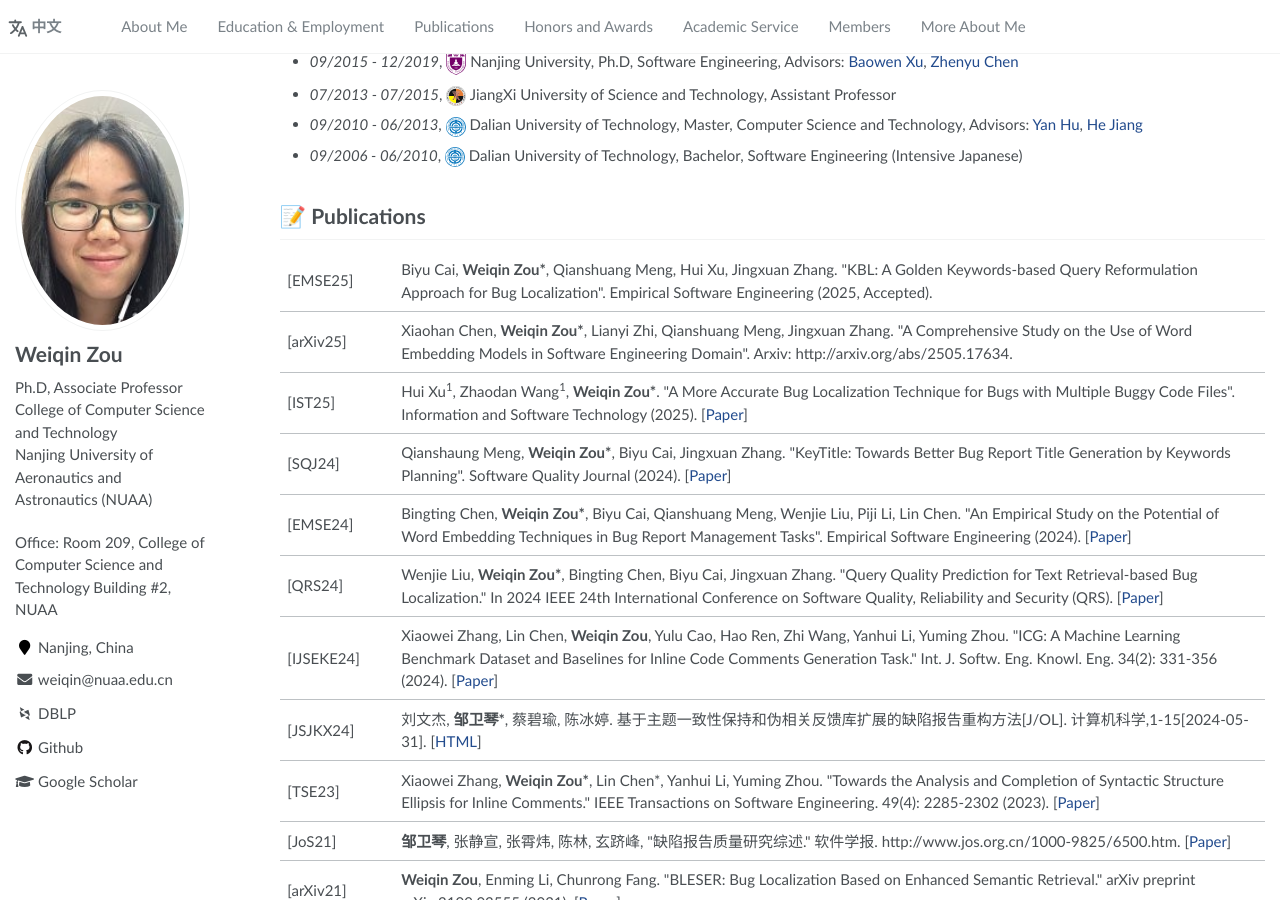
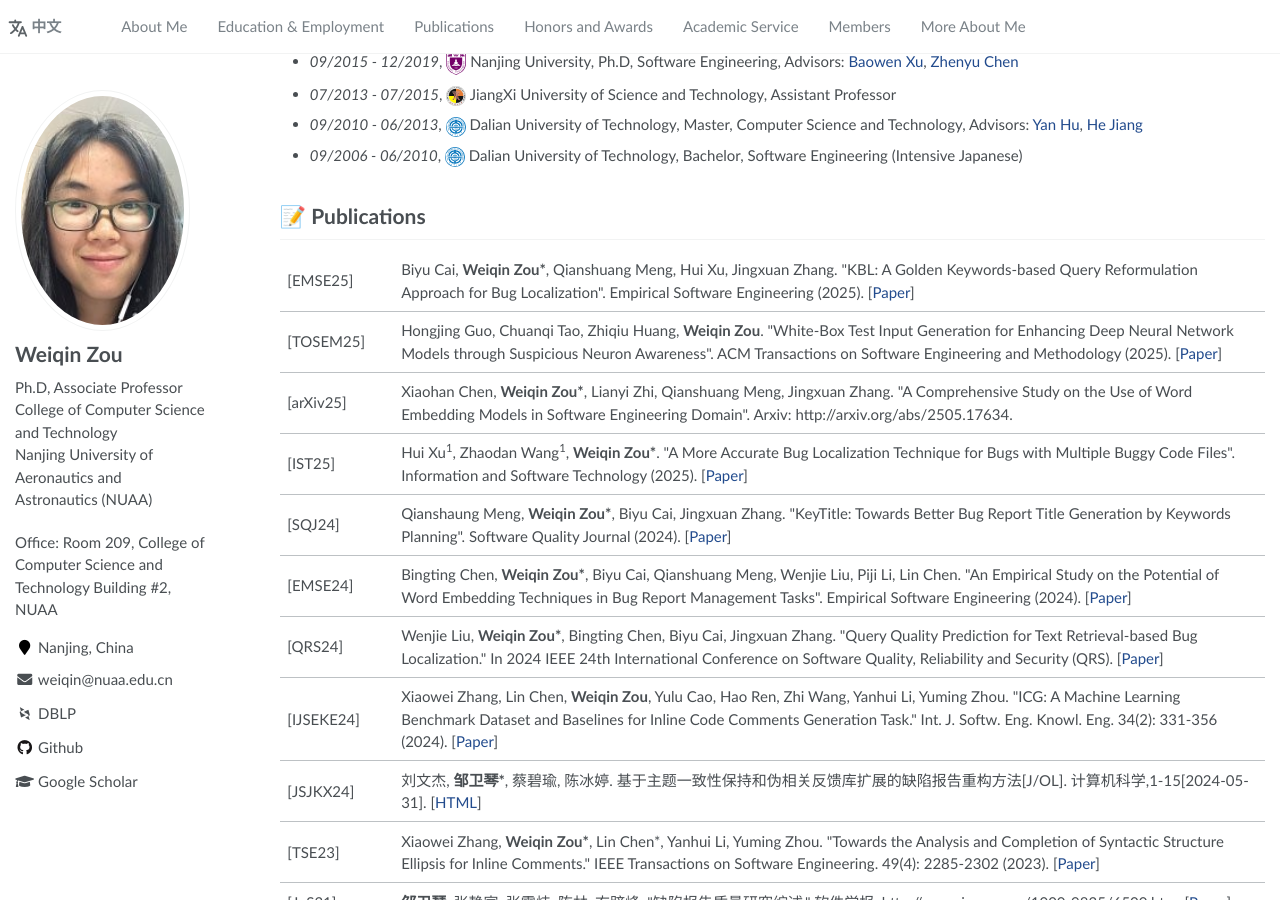
Before and after one commit to Weiqin-Zou/Weiqin-Zou.github.io, a Jekyll site: the page built from _pages/about.md, in a window 1280 px wide and 900 px high, scrolled down 301 px. Built offline with Jekyll 4.4.1, drawn with Linux system fonts in a browser that asks for light colours; some web fonts are replaced.

Commit message:
Update about.md

```diff
--- a/_pages/about.md
+++ b/_pages/about.md
@@ -39,8 +39,15 @@ I am actively recruiting graduate students, typically enrolling 2-3 each year. P
 <table border="0">
   <tr><span>
     <td valign="top" width="110" id="EMSE25">[EMSE25]</td>
-    <td valign="top">Biyu Cai, <b>Weiqin Zou*</b>, Qianshuang Meng, Hui Xu, Jingxuan Zhang. "KBL: A Golden Keywords-based Query Reformulation Approach for Bug Localization". Empirical Software Engineering (2025, Accepted).
-    </td></span></tr>
+    <td valign="top">Biyu Cai, <b>Weiqin Zou*</b>, Qianshuang Meng, Hui Xu, Jingxuan Zhang. "KBL: A Golden Keywords-based Query Reformulation Approach for Bug Localization". Empirical Software Engineering (2025).
+      <span>[<a href="papers/EMSE2025.pdf">Paper</a>]</span></td>
+  </span></tr>
+
+  <tr><span>
+    <td valign="top" width="110" id="TOSEM25">[TOSEM25]</td>
+    <td valign="top">Hongjing Guo, Chuanqi Tao, Zhiqiu Huang, <b>Weiqin Zou</b>. "White-Box Test Input Generation for Enhancing Deep Neural Network Models through Suspicious Neuron Awareness". ACM Transactions on Software Engineering and Methodology (2025).
+      <span>[<a href="papers/TOSEM2025.pdf">Paper</a>]</span></td>
+  </span></tr>
 
   <tr><span>
     <td valign="top" width="110" id="arxiv25">[arXiv25]</td>
```
